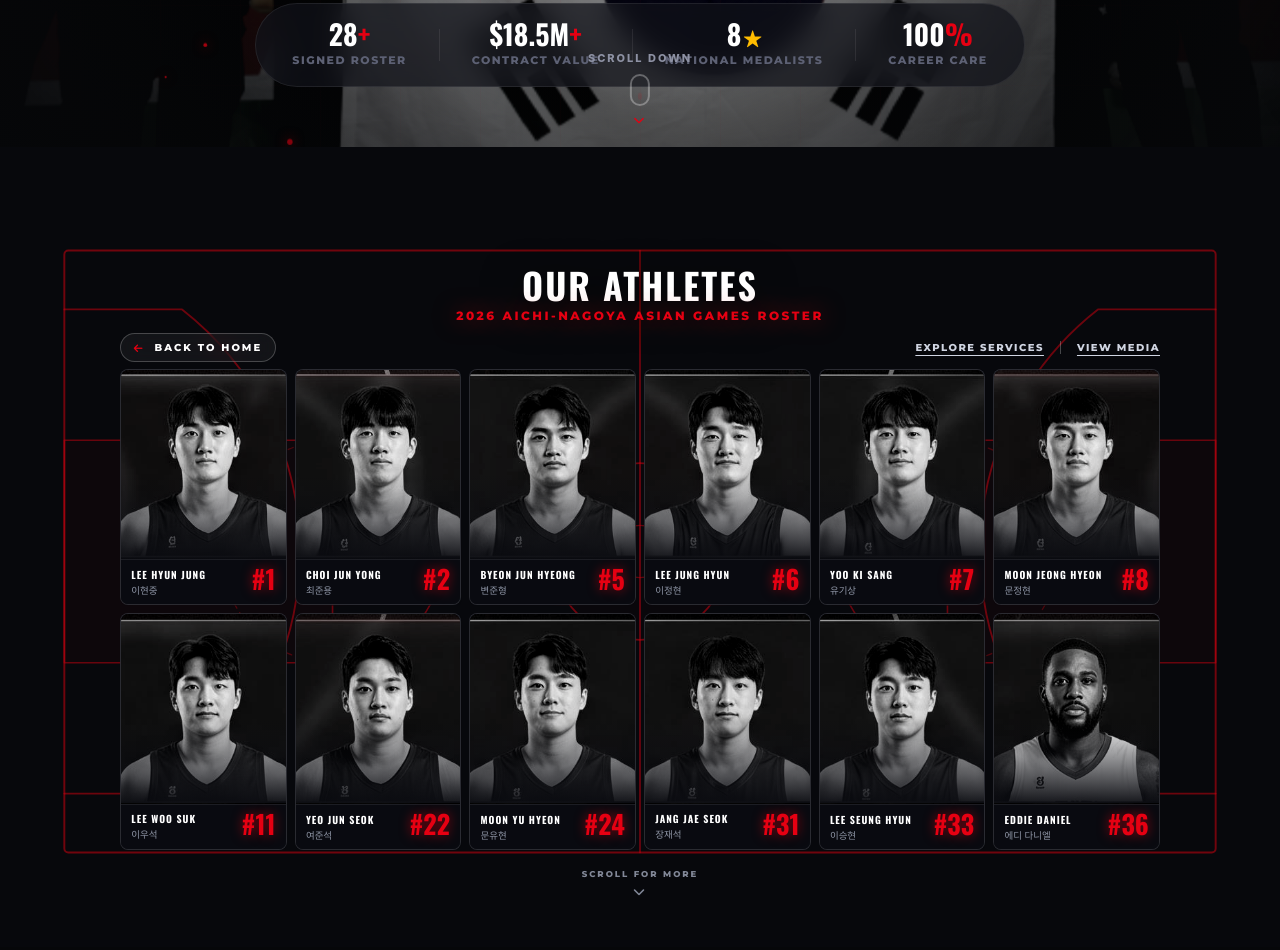
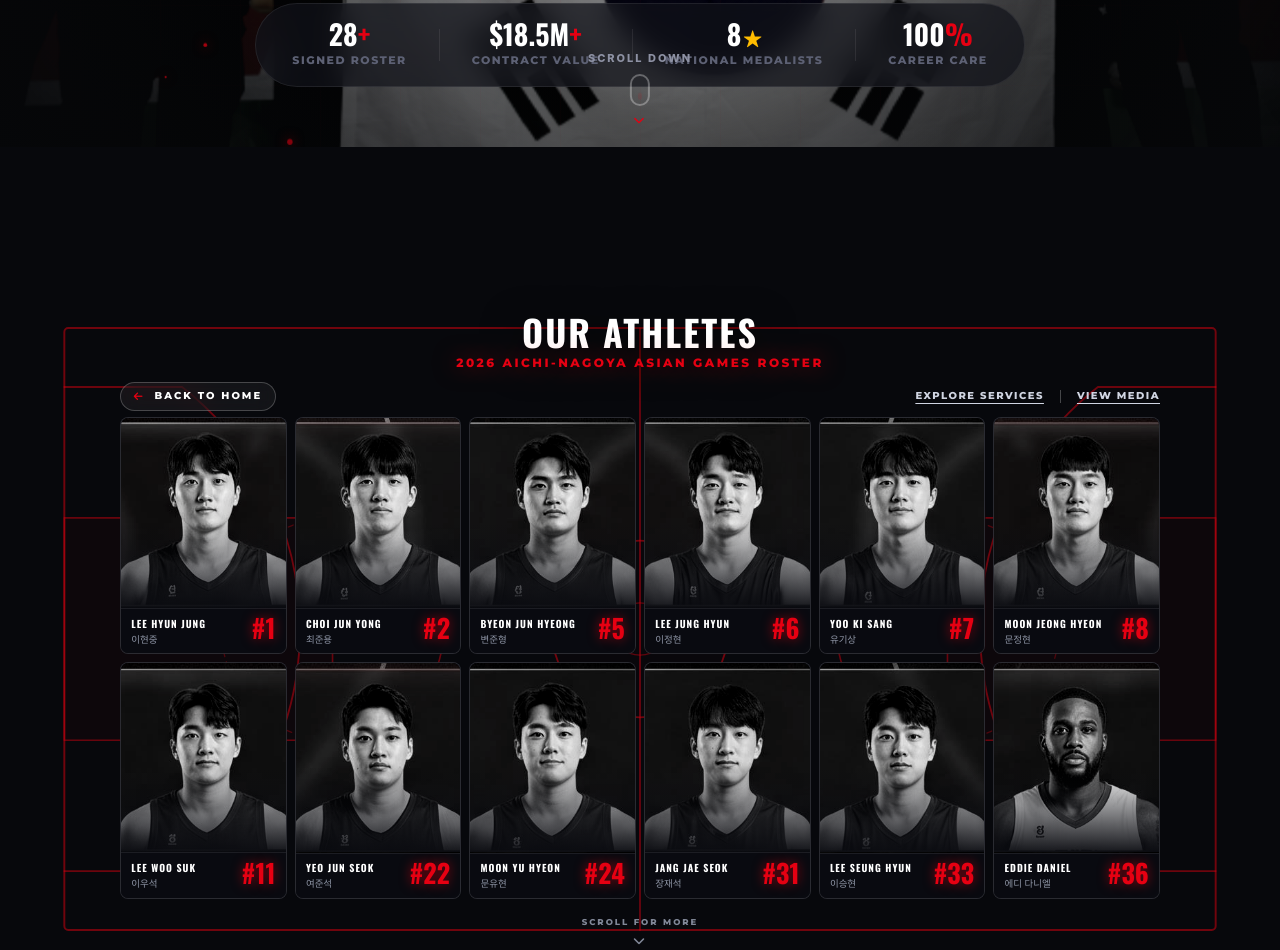
Before and after one commit to basketballtime522/FINELA-sports-agency, a website: page index.html in a window 1280 px wide. Shown: the part 715-1665 px from the top of the page. Drawn offline with nearby package versions, Linux system fonts and the light colour scheme; a web font is replaced by a local one.

Commit message:
fix: OUR ATHLETES 및 농구코트 상단라인 하향 재배치 (답답함 해소 및 전체 요소 균등 이동)

```diff
--- a/styles.css
+++ b/styles.css
@@ -714,7 +714,7 @@ button {
   position: relative;
   background-color: #07080c;
   overflow: hidden;
-  padding: 60px 40px 80px;
+  padding: 130px 40px 80px;
   scroll-margin-top: 70px;
 }
 
@@ -3581,12 +3581,14 @@ button {
 /* ========================================================== */
 
 .gnb-header {
-  z-index: 6000 !important; /* 모달(5000)보다 항상 위에 위치하여 메인 배너 유지 */
+  z-index: 6000 !important;
+  /* 모달(5000)보다 항상 위에 위치하여 메인 배너 유지 */
 }
 
 /* 모달 내부 컨텐츠가 상단 GNB 헤더에 가리지 않도록 상단 여백 확보 */
 .player-modal .modal-screen-profile {
-  padding-top: calc(var(--header-height) + 20px) !important; /* 80px + 20px = 100px */
+  padding-top: calc(var(--header-height) + 20px) !important;
+  /* 80px + 20px = 100px */
 }
 
 /* ==============================================================================
@@ -3633,32 +3635,40 @@ html {
 }
 
 /* ==============================================================================
-   3. 선수단(ROSTER) 섹션: 배너 직하단 상단 정렬 + 12인 황금비율 + 농구코트 최대 확장
+   3. 선수단(ROSTER) 섹션: OUR ATHLETES & 농구 코트 위치 정밀 하향 이동 (시안 1:1 반영)
+   1) OUR ATHLETES: 이전 2026 aichi~roster 하단 위치까지 여유롭게 내림 (답답함 해소)
+      - 2026 aichi~roster 부제는 간격을 유지하며 함께 하향 이동
+   2) 농구 코트 배경: 상단 라인이 이전 OUR ATHLETES 상단 위치로 하향 이동
+      - 크기 축소 없이 전체가 동일하게 이동 (버튼, 선수단 사진, 스크롤 안내 포함)
    ============================================================================== */
 .roster-section {
   position: relative !important;
   min-height: 100vh !important;
   height: auto !important;
-  scroll-margin-top: 0 !important; /* 상단 배너 클릭 시 배너 바로 아래로 정확히 정렬 */
-  padding-top: calc(var(--header-height) + clamp(2px, 0.6vh, 10px)) !important; /* 배너 바로 밑으로 올림 */
-  padding-bottom: clamp(14px, 2vh, 28px) !important;
+  scroll-margin-top: 0 !important;
+  /* 상단 패딩을 늘려 OUR ATHLETES와 전체 요소들을 이전 부제 하단 위치로 정확히 하향 이동 */
+  padding-top: calc(var(--header-height) + clamp(50px, 6.5vh, 68px)) !important;
+  padding-bottom: clamp(16px, 2.5vh, 36px) !important;
   padding-left: clamp(16px, 2vw, 36px) !important;
   padding-right: clamp(16px, 2vw, 36px) !important;
   box-sizing: border-box !important;
   overflow: visible !important;
   display: flex !important;
   flex-direction: column !important;
-  justify-content: flex-start !important; /* 위쪽(배너 직하단)부터 우선 배치하여 전체 비율을 위로 이동 */
+  justify-content: flex-start !important;
   align-items: center !important;
 }
 
-/* 농구코트 배경: 화면에 잘리지 않는 한에서 최대로 꽉 차게 확장 */
+/* 농구코트 배경: 크기 축소 없이 상단 라인이 이전 OUR ATHLETES 상단 위치로 이동 */
 .roster-court-bg {
   position: absolute !important;
-  top: calc(var(--header-height) * 0.15) !important;
-  bottom: 8px !important;
+  inset: 0 !important;
+  top: 0 !important;
+  bottom: 0 !important;
   left: 12px !important;
   right: 12px !important;
+  /* 배너에 가려지지 않고 이전 OUR ATHLETES 상단 위치로 코트 상단라인이 정확히 내려오도록 이동 */
+  transform: translateY(calc(var(--header-height) * 0.58 + clamp(4px, 0.8vh, 12px))) !important;
   background: url('assets/basketball_court_bg.svg') no-repeat center center / contain !important;
   opacity: 0.88 !important;
   pointer-events: none !important;
@@ -3677,11 +3687,11 @@ html {
   justify-content: flex-start !important;
 }
 
-/* 1. 섹션 헤더 (OUR ATHLETES - 상단 배너 바로 아래 위치) */
+/* 1. 섹션 헤더 (OUR ATHLETES - 여유로운 간격 확보 & 부제와 함께 정렬) */
 .roster-center-header {
   text-align: center !important;
   margin-top: 0 !important;
-  margin-bottom: clamp(4px, 1vh, 14px) !important;
+  margin-bottom: clamp(6px, 1.2vh, 16px) !important;
 }
 
 .roster-main-title {
@@ -3705,7 +3715,7 @@ html {
   text-transform: uppercase !important;
 }
 
-/* 2. 컨트롤 바 (BACK TO HOME / 서브 링크) */
+/* 2. 컨트롤 바 (BACK TO HOME / 서브 링크) - 크기 축소 없이 함께 이동 */
 .roster-top-bar {
   display: flex !important;
   justify-content: space-between !important;
@@ -3722,7 +3732,7 @@ html {
   font-size: clamp(10px, 0.85vh, 12.5px) !important;
 }
 
-/* 3. 12인 선수단 그리드 (6열 2행) */
+/* 3. 12인 선수단 그리드 (6열 2행) - 크기 축소 없이 함께 이동 */
 .roster-grid {
   display: grid !important;
   grid-template-columns: repeat(6, 1fr) !important;
@@ -3787,7 +3797,7 @@ html {
   font-size: clamp(8.5px, 0.85vh, 11px) !important;
 }
 
-/* 4. 하단 스크롤 안내 (카드 밑에 충분한 여백 확보) */
+/* 4. 하단 스크롤 안내 (SCROLL FOR MORE) - 카드 밑에 충분한 여백 확보 */
 .roster-scroll-footer {
   margin-top: clamp(6px, 1vh, 18px) !important;
   font-size: clamp(8.5px, 0.9vh, 11.5px) !important;
```
